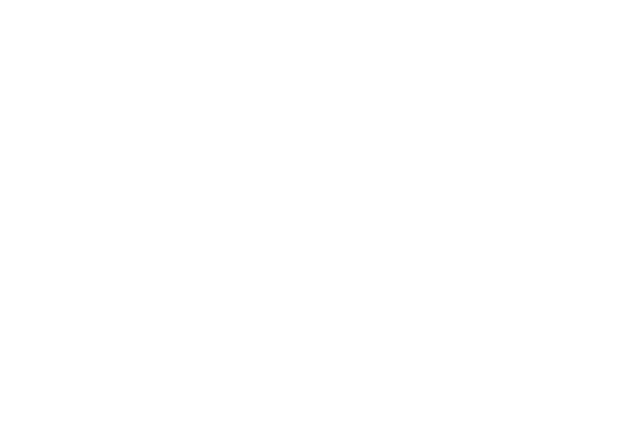
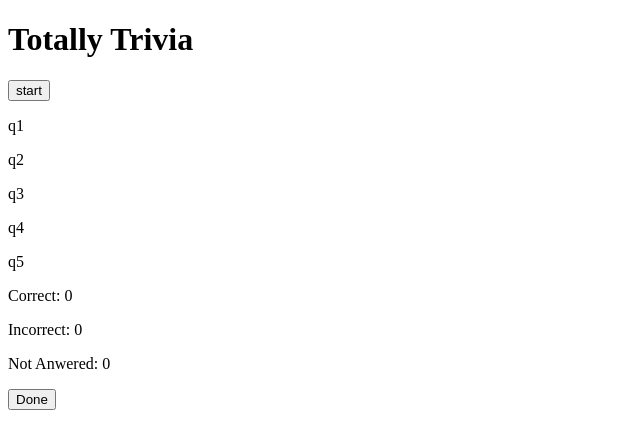
Before and after one commit to desertdancer/TriviaGame, a plain HTML site: page index.html in a window 1280 px wide. Shown: the whole page, without its empty margins (0-640 px from the left). Drawn offline with Linux system fonts and the light colour scheme.

Commit message:
initial layout

```diff
--- a/index.html
+++ b/index.html
@@ -1,20 +1,40 @@
 <!DOCTYPE html>
 <html lang="en">
+
 <head>
     <meta charset="UTF-8">
     <meta name="viewport" content="width=device-width, initial-scale=1.0">
     <meta http-equiv="X-UA-Compatible" content="ie=edge">
     <link rel="stylesheet" href="assets/css/style.css">
 
-    <title>Document</title>
+    <title>Trivia Game</title>
 </head>
+
+
+<body>
+    <div id="start">
+        <h1>Totally Trivia</h1>
+        <button>start</button>
+    </div>
+
+    <div id="questions">
+        <p>q1</p>
+        <p>q2</p>
+        <p>q3</p>
+        <p>q4</p>
+        <p>q5</p>
+    </div>
+<div id="Results">
+<p>Correct: <span id="correct">0</span></p>
+<p>Incorrect: <span id="incorrect">0</span></p>
+<p>Not Anwered: <span id="notanswered">0</span></p>
+<button>Done</button>
+</div>
 
 
 
 
+    <script src="./assets/javascript/app.js"></script>
+</body>
 
-<script src="./assets/javascript/app.js"></script>
-<body>
-
-</body>
 </html>
```
